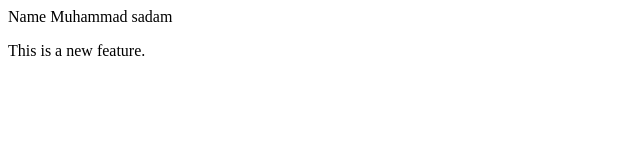
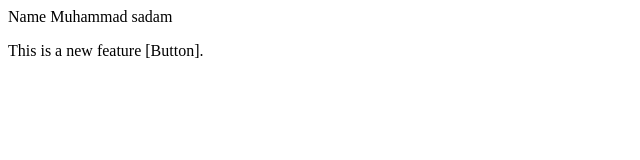
Before and after one commit to MuhammadSadam2641/globalrepo, a plain HTML site: page index.html in a window 1280 px wide. Shown: the full height of the page, 0-640 px from the left. Drawn offline with Linux system fonts and the light colour scheme.

Commit message:
Add button

```diff
--- a/index.html
+++ b/index.html
@@ -1,2 +1,2 @@
 <P>Name Muhammad sadam</P>
-<P>This is a new feature.</P>
+<P>This is a new feature [Button].</P>
```
